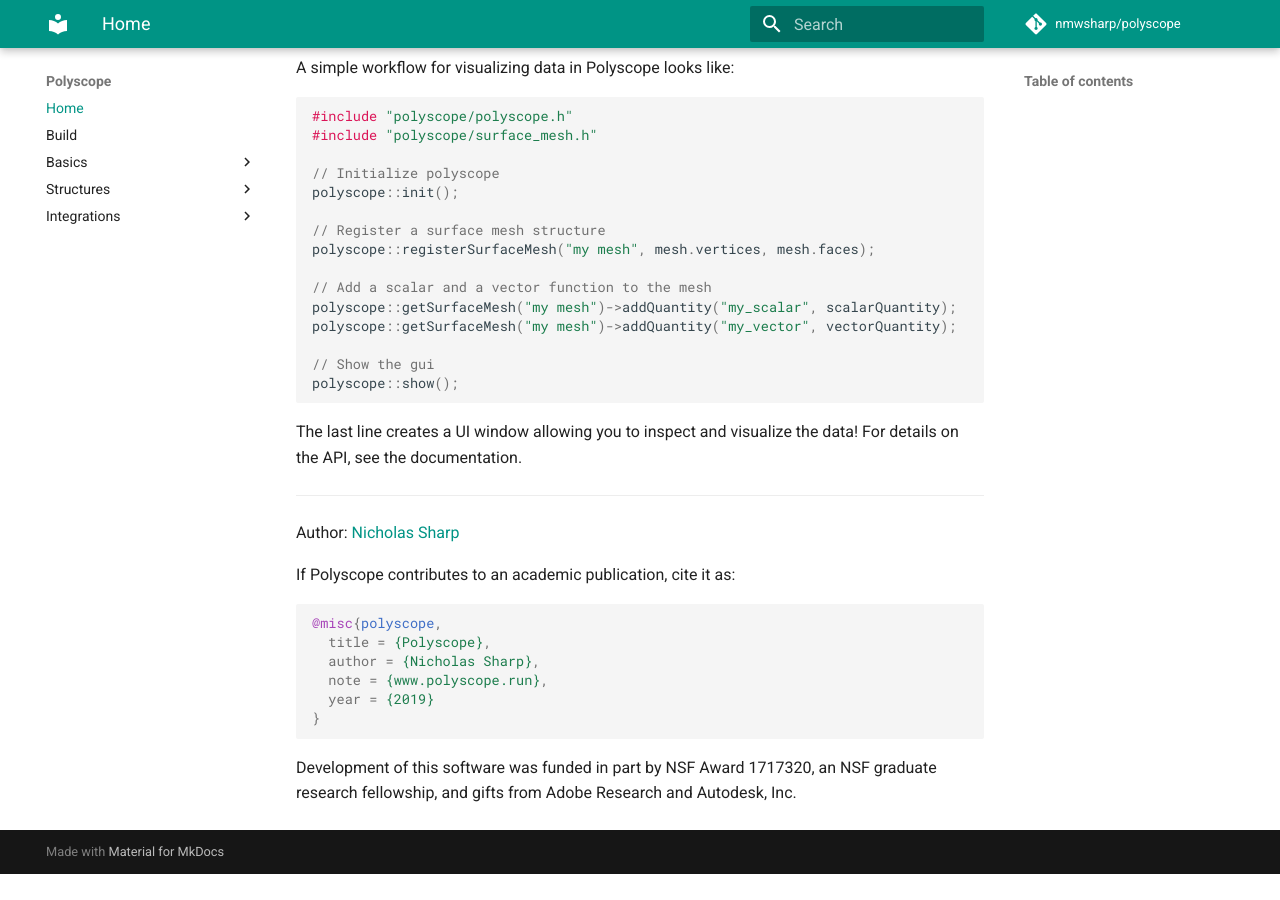
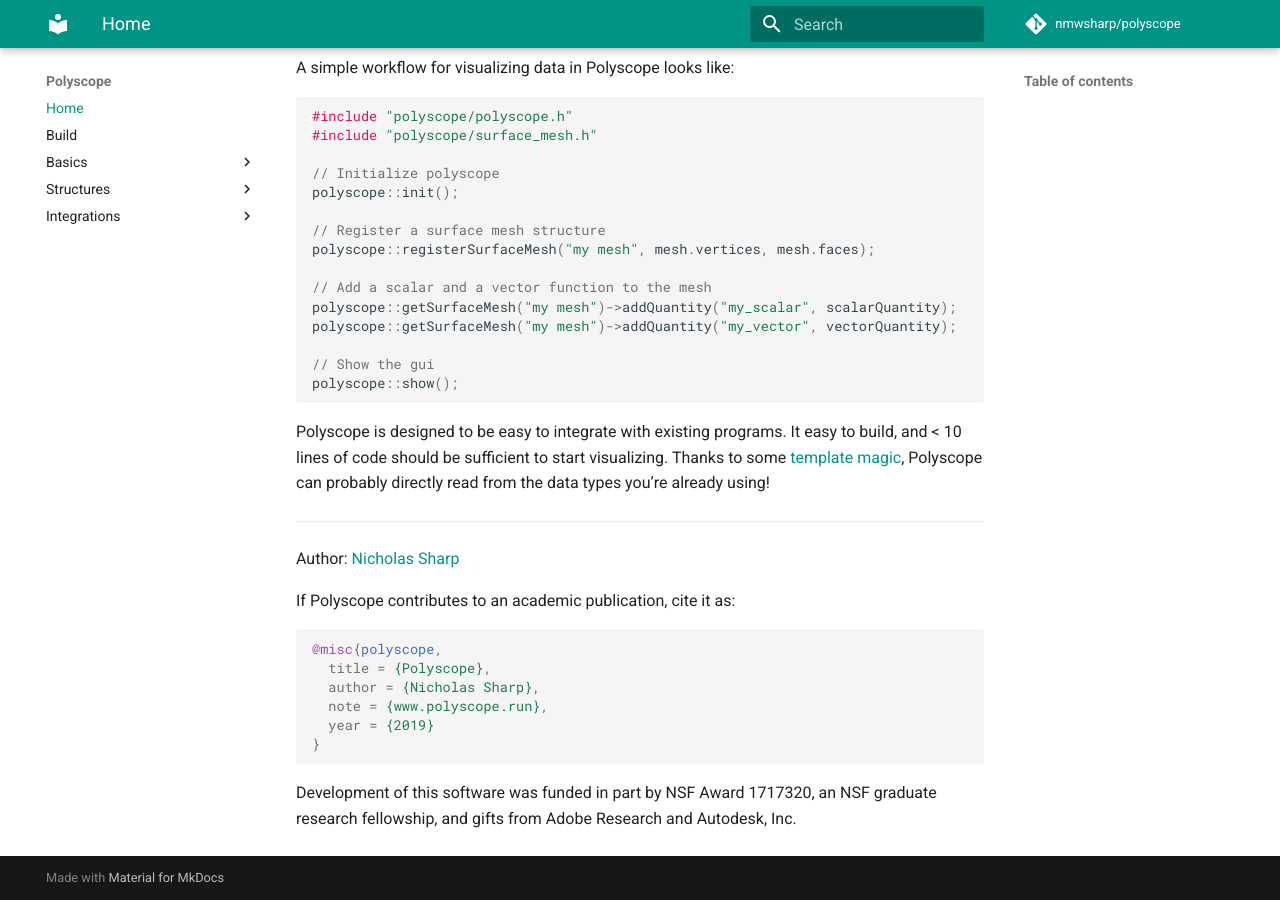
Before and after one commit to nmwsharp/polyscope-docs, an MkDocs documentation site: the page built from source/index.md, in a window 1280 px wide and 900 px high, scrolled down 705 px. Built offline with MkDocs 1.6.1 and Material for MkDocs 9.7.7, drawn with Linux system fonts in a browser that asks for light colours; comment, search, counter and statistics services are not loaded; old or Windows-style settings are respelled for this version of MkDocs; before the commit the page ends 1579 px from its top, so only the background shows below that.

Commit message:
tweaks to homepage

````diff
--- a/source/index.md
+++ b/source/index.md
@@ -25,7 +25,7 @@
 polyscope::show();
 ```
 
-The last line creates a UI window allowing you to inspect and visualize the data! For details on the API, see the documentation.
+Polyscope is designed to be easy to integrate with existing programs. It easy to build, and < 10 lines of code should be sufficient to start visualizing. Thanks to some [template magic](../basics/array_adaptors), Polyscope can probably directly read from the data types you're already using!
 
 ---
 Author: [Nicholas Sharp](http://www.nmwsharp.com)
````
